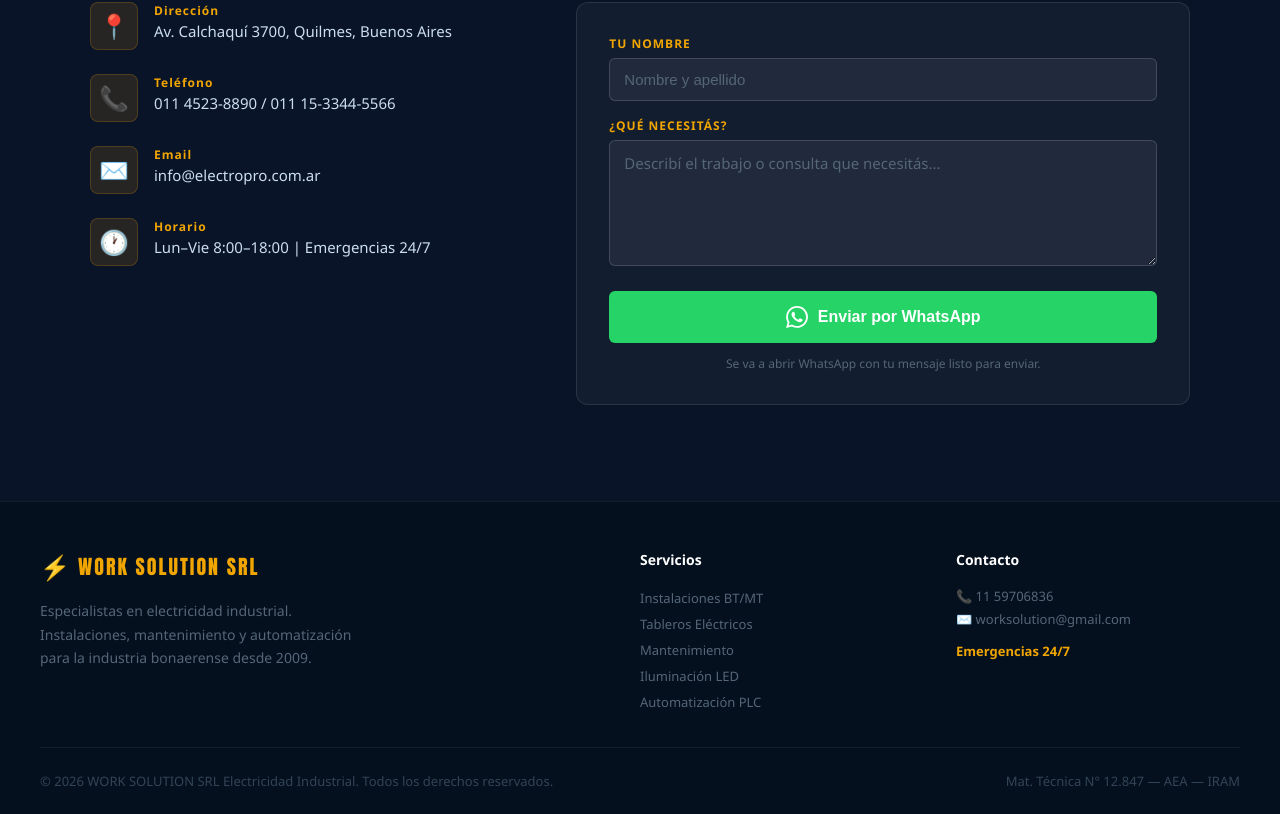
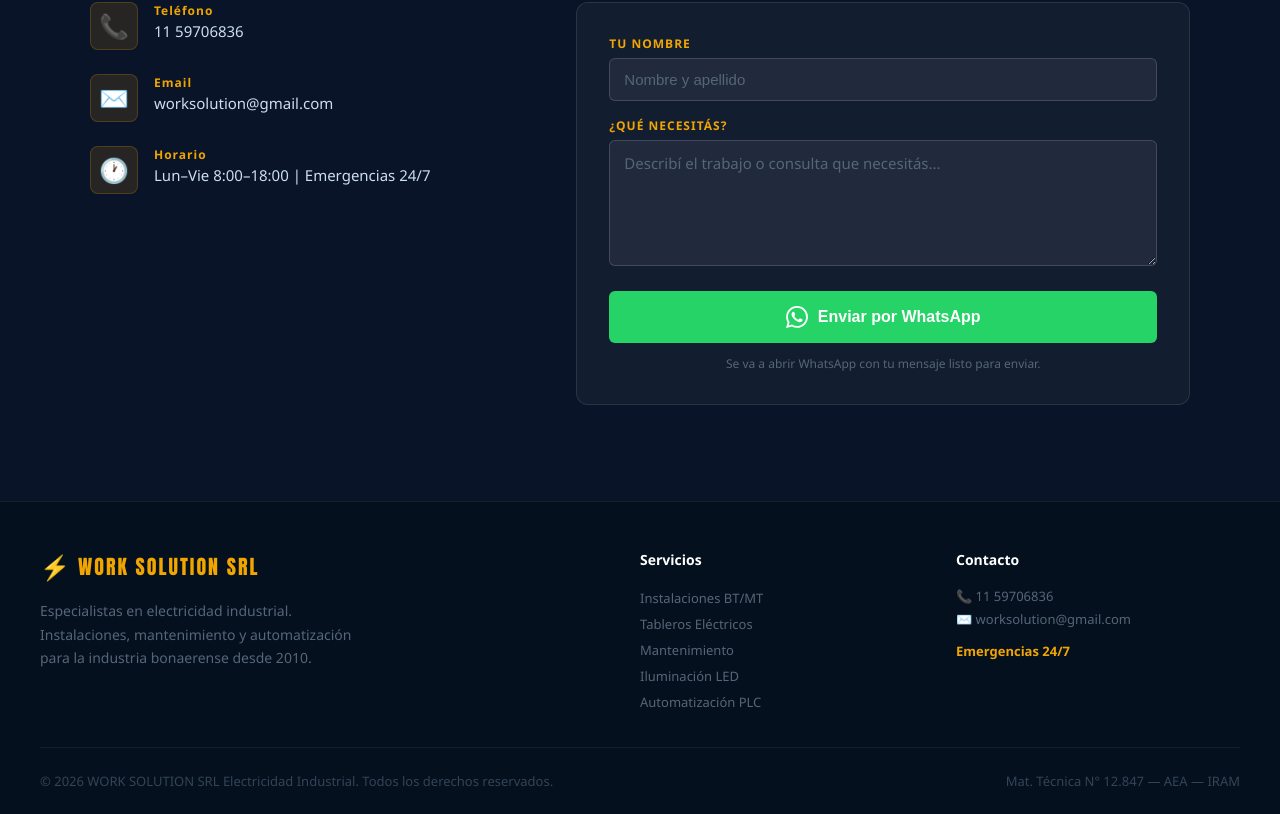
Before and after one commit to alexislacour8/DV_electricidad, a React (Vite) app: page / in a window 1280 px wide. Shown: the part 6156-6970 px from the top of the page. Built offline with nearby package versions, Linux system fonts and the light colour scheme.

Commit message:
INFOR FOOTER EMPRESA

```diff
--- a/src/components/Contact.jsx
+++ b/src/components/Contact.jsx
@@ -1,9 +1,9 @@
 import { useState } from "react";
 
 const CONTACT_INFO = [
-  { icon: "📍", label: "Dirección", val: "Av. Calchaquí 3700, Quilmes, Buenos Aires" },
-  { icon: "📞", label: "Teléfono", val: "011 4523-8890 / 011 15-3344-5566" },
-  { icon: "✉️", label: "Email", val: "info@electropro.com.ar" },
+  // { icon: "📍", label: "Dirección", val: "Av. Calchaquí 3700, Quilmes, Buenos Aires" },
+  { icon: "📞", label: "Teléfono", val: "11 59706836  " },
+  { icon: "✉️", label: "Email", val: "worksolution@gmail.com" },
   { icon: "🕐", label: "Horario", val: "Lun–Vie 8:00–18:00 | Emergencias 24/7" },
 ];
 
--- a/src/components/Footer.jsx
+++ b/src/components/Footer.jsx
@@ -17,7 +17,7 @@ export default function Footer() {
           </div>
           <p style={{ color: "#556677", fontSize: 14, lineHeight: 1.7, maxWidth: 320 }}>
             Especialistas en electricidad industrial. Instalaciones, mantenimiento
-            y automatización para la industria bonaerense desde 2009.
+            y automatización para la industria bonaerense desde 2010.
           </p>
         </div>
 
```
